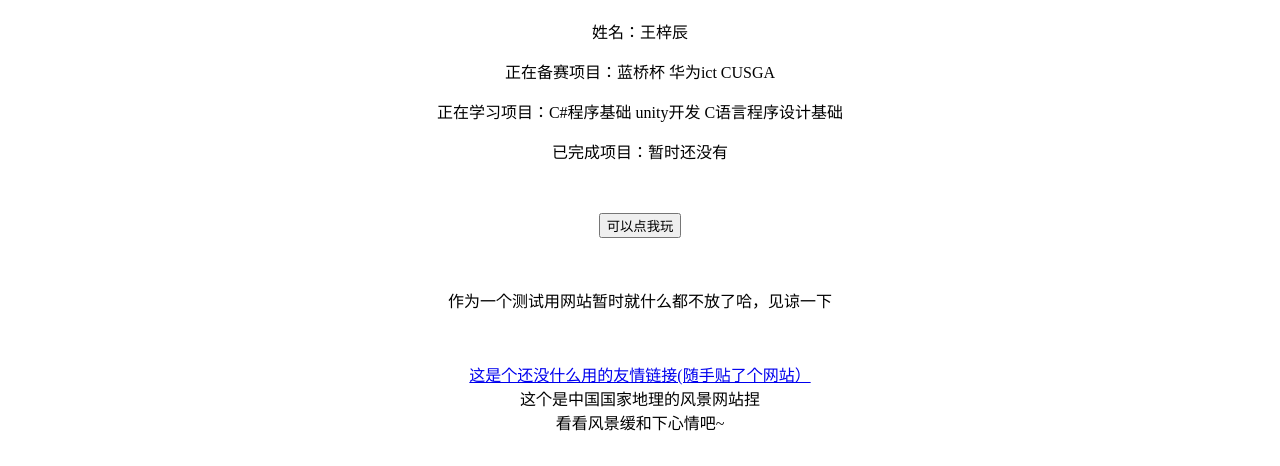
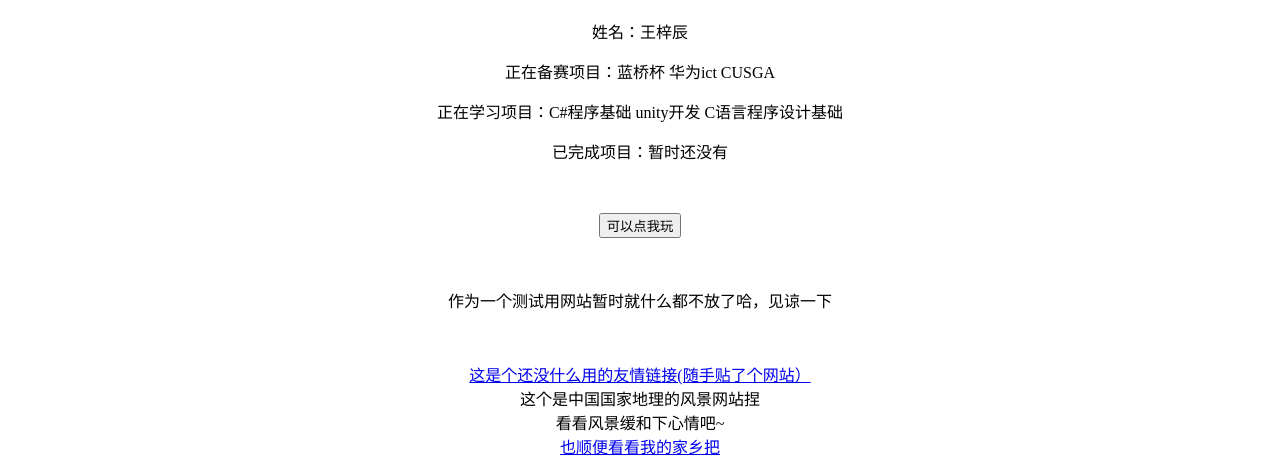
Before and after one commit to Mountainor/re02, a plain HTML site: page index.html in a window 1280 px wide. Shown: the part 382-848 px from the top of the page. Before the commit the page ends 824 px from the top, so only its background shows below. Drawn offline with Linux system fonts and the light colour scheme.

Commit message:
Update index.html

```diff
--- a/index.html
+++ b/index.html
@@ -39,5 +39,8 @@
         <br />
         这个是中国国家地理的风景网站捏<br />
         看看风景缓和下心情吧~</div>
+    <div style="
+        text-align:center">
+        <a href="https://mountainor.github.io/re02/home.html">也顺便看看我的家乡把</a>
 </body>
 </html>
```
